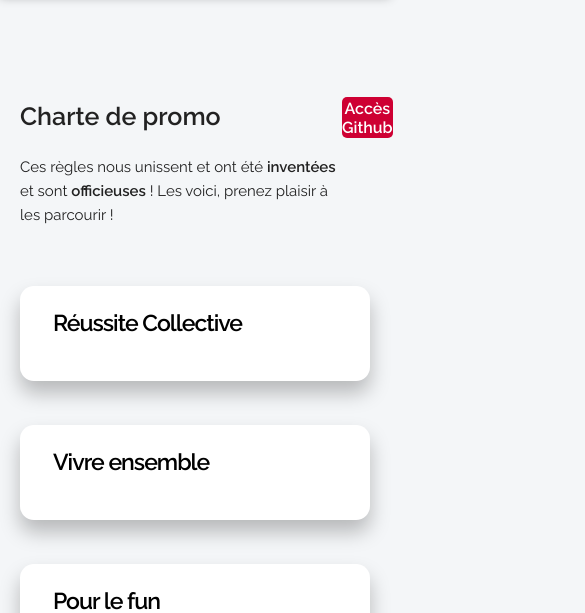
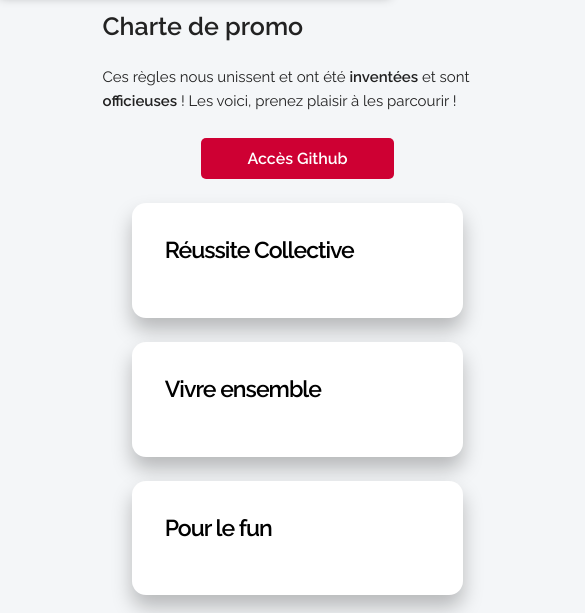
Before and after one commit to JeromeC7/Brief_Charte, a plain HTML site: page index.html in a window 390 px wide. Shown: the part 70-683 px from the top of the page, 585 px wide, since content can reach past the window. Drawn offline with Linux system fonts and the light colour scheme.

Commit message:
correction brief bouton responsive

```diff
--- a/css/style.css
+++ b/css/style.css
@@ -1,6 +1,7 @@
 body {
     background-color: #f4f6f8;
 }
+
 /* En tete de la page */
 header {
     background-color: #fff;
@@ -9,9 +10,16 @@ header {
     position: sticky;
     top: 0;
     z-index: 1;
+    width: 100%;
   }
-main.container{
-    margin-top: 100px;
+.mainContainer{
+    display: flex;
+    flex-direction: column;
+    align-items: center;
+    justify-content: center;
+    flex-wrap: wrap;
+    margin-top: 1rem;
+    margin-bottom: 2rem;
 }
 .containerHeader{
     font-size: 3rem;
@@ -20,6 +28,7 @@ main.container{
     letter-spacing: 0em;
     text-align: center;
     background-color: #FFFFFF;
+    width: 100%;
 }
 h1{
     width: 322px;
@@ -41,6 +50,7 @@ h1{
 
 .menu{
     margin: auto;
+    width: 85%;
     /* width: 943px; */
     /* height: 200px; */
     left: 267px;
@@ -150,7 +160,22 @@ input:checked ~ .accordion-content {
     header .title {
       font-size: 2.5rem;
     }
+    header {
+        width: 100%;
+    }
+    .containerHeader{
+        width: 100%;
+    }
     .align-right {
       text-align: center;
     }
+    .sectionRegles {
+    flex-direction: column;
+    align-items: center;
+    justify-content: center;
   }
+
+  .boutonGithub {
+    order: 1;
+  }
+}
--- a/index.html
+++ b/index.html
@@ -39,7 +39,7 @@
 
   <!-- Structure principale de la page
   –––––––––––––––––––––––––––––––––––––––––––––––––– -->
-  <main class="container">
+  <main class="mainContainer">
     <section class="sectionRegles">
         <div>
           <h1>Charte de promo</h1>
```
